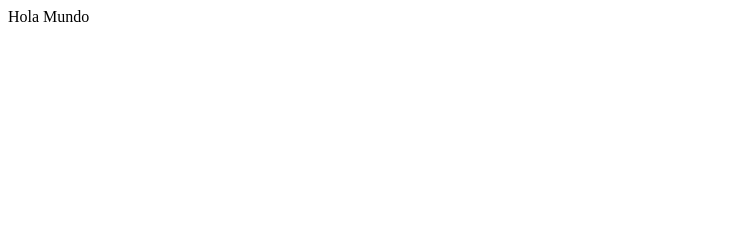
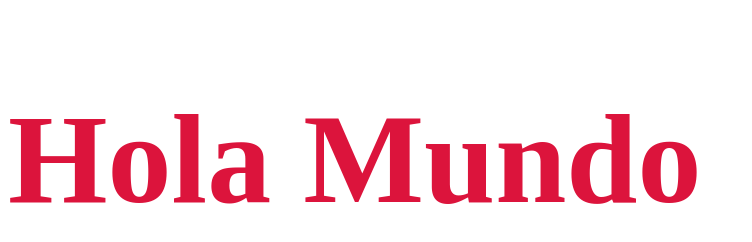
Before and after one commit to Dieguetex/01_HTML, a plain HTML site: page 01_Hola_Mundo/index.html in a window 1280 px wide. Shown: the whole page, without its empty margins (0-752 px from the left). Drawn offline with Linux system fonts and the light colour scheme.

Commit message:
Mejoras en Hola Mundo

```diff
--- /dev/null
+++ b/01_Hola_Mundo/CSS/Styles.css
@@ -0,0 +1,4 @@
+h1 {
+     color: crimson;
+     font-size: 8rem;
+    }
--- a/01_Hola_Mundo/index.html
+++ b/01_Hola_Mundo/index.html
@@ -4,8 +4,15 @@
     <meta charset="UTF-8">
     <meta name="viewport" content="width=device-width, initial-scale=1.0">
     <title>Hola Getafe</title>
+    <link rel="stylesheet" href="./CSS/Styles.css">
+    <link rel="shortcut icon" href="./Cat-icon.png" type="image/x-icon">
+
 </head>
 <body>
-    Hola Mundo
+    <h1 title="Esto es el título">
+        Hola Mundo
+
+    </h1>
+
 </body>
 </html>
```
Also changed, not shown: 01_Hola_Mundo/Cat-icon.png (added).
